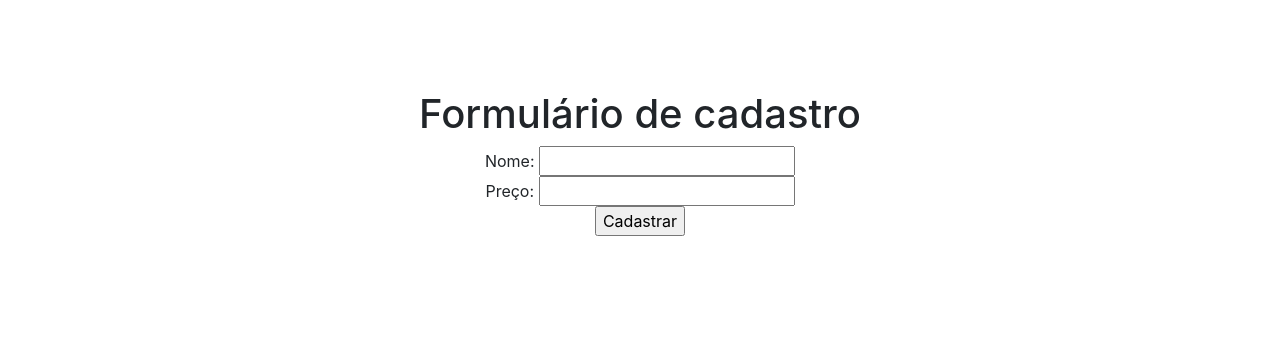
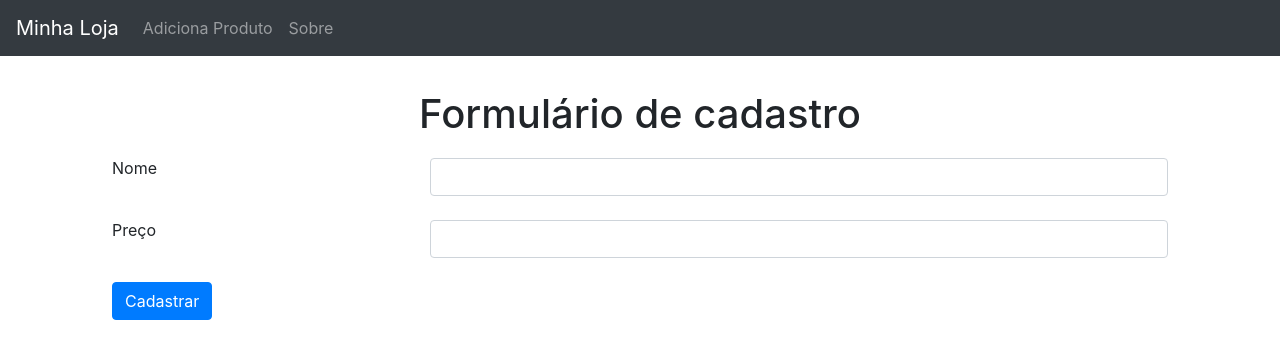
Before and after one commit to marceloTurin/php-mySQL, a PHP site: page /produto-formulario.php in a window 1280 px wide. Shown: the top 359 px of the page. Run offline with PHP 8.4, Linux system fonts and the light colour scheme.

```diff
--- a/cabecalho.php
+++ b/cabecalho.php
@@ -7,6 +7,17 @@
 </head>
 
 <body>
+
+	<nav class="navbar navbar-expand-sm bg-dark navbar-dark fixed-top">
+	  <!-- Brand/logo -->
+	  <a class="navbar-brand" href="index.php">Minha Loja</a>
+
+	  <!-- Links -->
+	  <ul class="navbar-nav">
+	    <li class="nav-item"><a class="nav-link" href="produto-formulario.php">Adiciona Produto</a></li>
+	    <li class="nav-item"><a class="nav-link" href="#">Sobre</a></li>
+	  </ul>
+	</nav>
     <div class="container">
 
         <div class="principal">
--- a/produto-formulario.php
+++ b/produto-formulario.php
@@ -2,10 +2,27 @@
 
 	<h1>Formulário de cadastro</h1>
     <form action="adiciona-produto.php">
-        Nome: <input type="text" name="nome" /><br/>
-        Preço: <input type="number" name="preco" /><br/>
+       <html>
+           <form action="adiciona-produto.php">
+               <table class="table table-borderless">
+                   <tr>
+                       <td>Nome</td>
+                       <td><input class="form-control" type="text" name="nome" /></td>
+                   </tr>
 
-        <input type="submit" value="Cadastrar" />
+                   <tr>
+                       <td>Preço</td>
+                       <td><input class="form-control" type="number" name="preco" /></td>
+                   </tr>
+
+                   <tr>
+                       <td><input class="btn btn-primary" type="submit" value="Cadastrar" /></td>
+                   </tr>
+
+               </table>
+
+           </form>
+       </html>
     </form>
 
 <?php include("rodape.php"); ?>
```
Also changed, not shown: adiciona-produto.php (+11 -6 lines).
